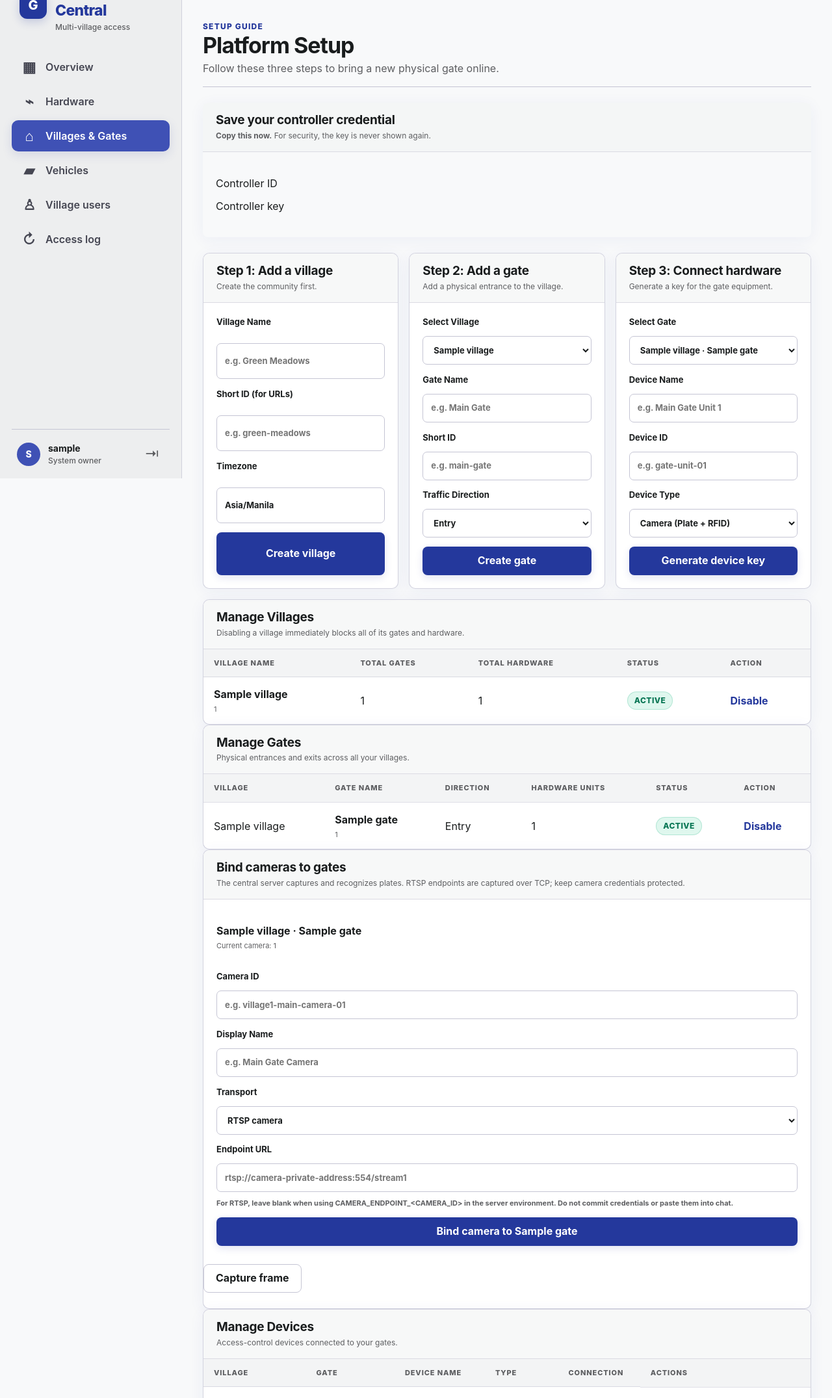
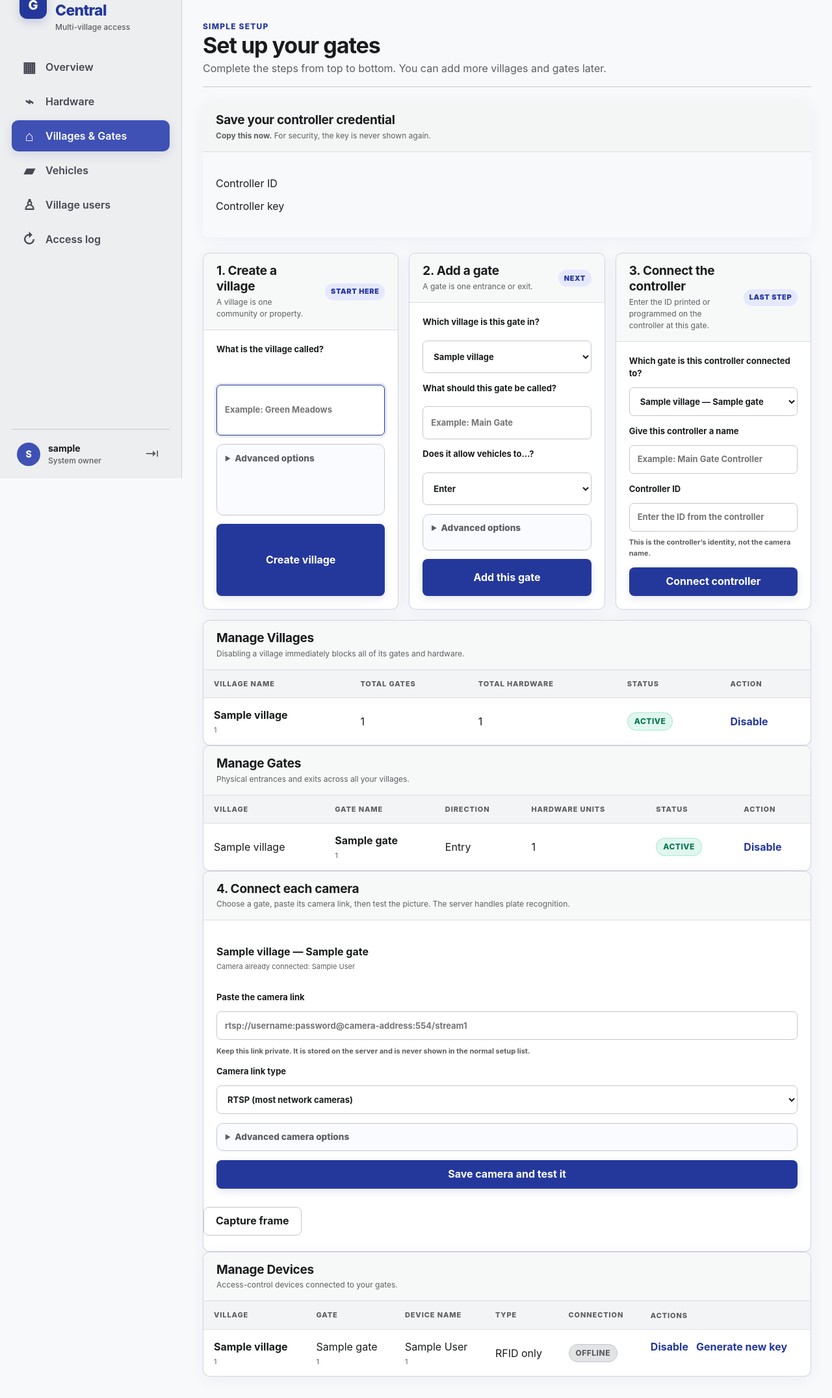
Before and after one commit to T-REXX9/plate-program, a Flask app: page /sites in a window 1280 px wide. Shown: the part 64-2215 px from the top of the page at 65% size. After the commit the page ends 2182 px from the top, so only its background shows below. Run offline with Flask 3, Linux system fonts and the light colour scheme; the visitor is signed in with stand-in values (Sample User, id 1); tables that the repository leaves empty hold one stand-in row (values such as "Sample post").

Commit message:
Simplify village and gate setup

```diff
--- a/web/app.py
+++ b/web/app.py
@@ -1093,15 +1093,23 @@ def normalize_uid(value: str, label: str) -> str:
     return normalize_tenant_uid(value, label)
 
 
+def generated_uid(name: str, label: str) -> str:
+    """Create a readable technical ID from a user-facing name."""
+    candidate = re.sub(r"[^A-Za-z0-9]+", "-", name.strip().lower()).strip("-")
+    if not candidate:
+        raise ValueError(f"Enter a valid {label.lower()} name.")
+    return normalize_uid(candidate[:64].rstrip("-"), label)
+
+
 @app.post("/sites/villages")
 @role_required("administrator")
 def village_create():
+    name = " ".join(request.form.get("name", "").split())
     try:
-        village_uid = normalize_uid(request.form.get("village_uid", ""), "Village ID")
+        village_uid = normalize_uid(request.form.get("village_uid", ""), "Village ID") if request.form.get("village_uid", "").strip() else generated_uid(name, "Village ID")
     except ValueError as error:
         flash(str(error), "error")
         return redirect(url_for("sites"))
-    name = " ".join(request.form.get("name", "").split())
     timezone = request.form.get("timezone", "Asia/Manila").strip()
     if not 2 <= len(name) <= 160 or not re.fullmatch(r"[A-Za-z0-9_+./-]{1,64}", timezone):
         flash("Enter a valid village name and timezone.", "error")
@@ -1124,13 +1132,13 @@ def village_create():
 @app.post("/sites/gates")
 @role_required("administrator")
 def gate_create():
+    name = " ".join(request.form.get("name", "").split())
     try:
         village_id = int(request.form.get("village_id", "0"))
-        gate_uid = normalize_uid(request.form.get("gate_uid", ""), "Gate ID")
+        gate_uid = normalize_uid(request.form.get("gate_uid", ""), "Gate ID") if request.form.get("gate_uid", "").strip() else generated_uid(name, "Gate ID")
     except (ValueError, TypeError) as error:
         flash(str(error), "error")
         return redirect(url_for("sites"))
-    name = " ".join(request.form.get("name", "").split())
     direction = request.form.get("direction", "entry")
     if not 2 <= len(name) <= 160 or direction not in {"entry", "exit", "both"}:
         flash("Enter a valid gate name and direction.", "error")
@@ -1156,6 +1164,22 @@ def camera_configure(gate_id: int):
     display_name = " ".join(request.form.get("display_name", "").split())
     transport = request.form.get("transport", "rtsp").strip().lower()
     endpoint_url = request.form.get("endpoint_url", "").strip() or None
+    connection = get_db()
+    gate = connection.execute(
+        """
+        SELECT g.id, g.name, g.village_id, v.name AS village_name
+        FROM gates g JOIN villages v ON v.id = g.village_id
+        WHERE g.id = ?
+        """,
+        (gate_id,),
+    ).fetchone()
+    if gate is None:
+        flash("The selected gate does not exist.", "error")
+        return redirect(url_for("sites"))
+    if not camera_uid:
+        camera_uid = generated_uid(f"{gate['name']}-camera", "Camera ID")
+    if not display_name:
+        display_name = f"{gate['name']} Camera"
     configured_endpoint = endpoint_url or os.environ.get(
         camera_endpoint_env_name(camera_uid), ""
     ).strip() or None
@@ -1166,18 +1190,6 @@ def camera_configure(gate_id: int):
         return redirect(url_for("sites"))
     if not 2 <= len(display_name) <= 100:
         flash("Enter a valid camera name.", "error")
-        return redirect(url_for("sites"))
-    connection = get_db()
-    gate = connection.execute(
-        """
-        SELECT g.id, g.name, g.village_id, v.name AS village_name
-        FROM gates g JOIN villages v ON v.id = g.village_id
-        WHERE g.id = ?
-        """,
-        (gate_id,),
-    ).fetchone()
-    if gate is None:
-        flash("The selected gate does not exist.", "error")
         return redirect(url_for("sites"))
     try:
         connection.execute(
--- a/web/static/styles.css
+++ b/web/static/styles.css
@@ -547,6 +547,30 @@ input:focus, select:focus, textarea:focus { border-color: var(--primary); outlin
   display: flex;
   flex-direction: column;
 }
+.setup-step {
+  flex: 0 0 auto;
+  padding: .3rem .55rem;
+  border-radius: 999px;
+  color: var(--primary);
+  background: var(--primary-soft);
+  font-size: .68rem;
+  font-weight: 900;
+  letter-spacing: .06em;
+}
+.advanced-option {
+  padding: .65rem .8rem;
+  border: 1px solid var(--outline);
+  border-radius: .65rem;
+  background: #fafbfe;
+}
+.advanced-option summary {
+  color: var(--muted);
+  cursor: pointer;
+  font-size: .85rem;
+  font-weight: 800;
+}
+.advanced-option[open] summary { margin-bottom: .75rem; }
+.advanced-option label { margin-top: .7rem; }
 .site-admin-grid .panel-heading h2 {
   color: var(--accent);
   font-weight: 700;
--- a/web/templates/sites.html
+++ b/web/templates/sites.html
@@ -3,7 +3,7 @@
 {% block page_name %}Villages & Gates{% endblock %}
 {% block content %}
 <div class="page-heading compact-heading">
-  <div><p class="eyebrow">Setup Guide</p><h1>Platform Setup</h1><p>Follow these three steps to bring a new physical gate online.</p></div>
+  <div><p class="eyebrow">Simple setup</p><h1>Set up your gates</h1><p>Complete the steps from top to bottom. You can add more villages and gates later.</p></div>
 </div>
 
 {% if new_credential %}
@@ -15,37 +15,36 @@
 
 <div class="site-admin-grid">
   <section class="panel">
-    <div class="panel-heading"><div><h2>Step 1: Add a village</h2><p>Create the community first.</p></div></div>
+    <div class="panel-heading"><div><h2>1. Create a village</h2><p>A village is one community or property.</p></div><span class="setup-step">START HERE</span></div>
     <form class="stacked-form" method="post" action="{{ url_for('village_create') }}">
       <input type="hidden" name="csrf_token" value="{{ csrf_token() }}">
-      <label>Village Name<input name="name" required maxlength="160" placeholder="e.g. Green Meadows"></label>
-      <label>Short ID (for URLs)<input name="village_uid" required maxlength="64" placeholder="e.g. green-meadows"></label>
-      <label>Timezone<input name="timezone" value="Asia/Manila" required maxlength="64"></label>
+      <label>What is the village called?<input name="name" required maxlength="160" placeholder="Example: Green Meadows" autofocus></label>
+      <details class="advanced-option"><summary>Advanced options</summary><label>Technical village ID<input name="village_uid" maxlength="64" placeholder="Leave blank to create automatically"></label><label>Timezone<input name="timezone" value="Asia/Manila" maxlength="64"></label></details>
       <button class="primary-button" type="submit">Create village</button>
     </form>
   </section>
 
   <section class="panel" style="opacity: {{ '1' if villages else '0.5' }};">
-    <div class="panel-heading"><div><h2>Step 2: Add a gate</h2><p>Add a physical entrance to the village.</p></div></div>
+    <div class="panel-heading"><div><h2>2. Add a gate</h2><p>A gate is one entrance or exit.</p></div><span class="setup-step">NEXT</span></div>
     <form class="stacked-form" method="post" action="{{ url_for('gate_create') }}">
       <input type="hidden" name="csrf_token" value="{{ csrf_token() }}">
-      <label>Select Village<select name="village_id" required {% if not villages %}disabled{% endif %}>{% for village in villages %}<option value="{{ village.id }}">{{ village.name }}</option>{% endfor %}</select></label>
-      <label>Gate Name<input name="name" required maxlength="160" placeholder="e.g. Main Gate" {% if not villages %}disabled{% endif %}></label>
-      <label>Short ID<input name="gate_uid" required maxlength="64" placeholder="e.g. main-gate" {% if not villages %}disabled{% endif %}></label>
-      <label>Traffic Direction<select name="direction" {% if not villages %}disabled{% endif %}><option value="entry">Entry</option><option value="exit">Exit</option><option value="both">Entry and exit</option></select></label>
-      <button class="primary-button" type="submit" {% if not villages %}disabled{% endif %}>Create gate</button>
+      <label>Which village is this gate in?<select name="village_id" required {% if not villages %}disabled{% endif %}>{% for village in villages %}<option value="{{ village.id }}">{{ village.name }}</option>{% endfor %}</select></label>
+      <label>What should this gate be called?<input name="name" required maxlength="160" placeholder="Example: Main Gate" {% if not villages %}disabled{% endif %}></label>
+      <label>Does it allow vehicles to…?<select name="direction" {% if not villages %}disabled{% endif %}><option value="entry">Enter</option><option value="exit">Exit</option><option value="both">Enter and exit</option></select></label>
+      <details class="advanced-option"><summary>Advanced options</summary><label>Technical gate ID<input name="gate_uid" maxlength="64" placeholder="Leave blank to create automatically"></label></details>
+      <button class="primary-button" type="submit" {% if not villages %}disabled{% endif %}>Add this gate</button>
     </form>
   </section>
 
   <section class="panel" style="opacity: {{ '1' if gates else '0.5' }};">
-    <div class="panel-heading"><div><h2>Step 3: Connect hardware</h2><p>Generate a key for the gate equipment.</p></div></div>
+    <div class="panel-heading"><div><h2>3. Connect the controller</h2><p>Enter the ID printed or programmed on the controller at this gate.</p></div><span class="setup-step">LAST STEP</span></div>
     <form class="stacked-form" method="post" action="{{ url_for('controller_create') }}">
       <input type="hidden" name="csrf_token" value="{{ csrf_token() }}">
-      <label>Select Gate<select name="gate_id" required {% if not gates %}disabled{% endif %}>{% for gate in gates %}<option value="{{ gate.id }}">{{ gate.village_name }} · {{ gate.name }}</option>{% endfor %}</select></label>
-      <label>Device Name<input name="display_name" required maxlength="100" placeholder="e.g. Main Gate Unit 1" {% if not gates %}disabled{% endif %}></label>
-      <label>Device ID<input name="controller_uid" required maxlength="64" placeholder="e.g. gate-unit-01" {% if not gates %}disabled{% endif %}></label>
-      <label>Device Type<select name="controller_type" {% if not gates %}disabled{% endif %}><option value="plate">Camera (Plate + RFID)</option><option value="rfid">RFID Reader only</option></select></label>
-      <button class="primary-button" type="submit" {% if not gates %}disabled{% endif %}>Generate device key</button>
+      <label>Which gate is this controller connected to?<select name="gate_id" required {% if not gates %}disabled{% endif %}>{% for gate in gates %}<option value="{{ gate.id }}">{{ gate.village_name }} — {{ gate.name }}</option>{% endfor %}</select></label>
+      <label>Give this controller a name<input name="display_name" required maxlength="100" placeholder="Example: Main Gate Controller" {% if not gates %}disabled{% endif %}></label>
+      <label>Controller ID<input name="controller_uid" required maxlength="64" placeholder="Enter the ID from the controller" {% if not gates %}disabled{% endif %}><small class="cell-note">This is the controller’s identity, not the camera name.</small></label>
+      <input type="hidden" name="controller_type" value="plate">
+      <button class="primary-button" type="submit" {% if not gates %}disabled{% endif %}>Connect controller</button>
     </form>
   </section>
 </div>
@@ -76,16 +75,15 @@
 </section>
 
 <section class="panel">
-  <div class="panel-heading"><div><h2>Bind cameras to gates</h2><p>The central server captures and recognizes plates. RTSP endpoints are captured over TCP; keep camera credentials protected.</p></div></div>
+  <div class="panel-heading"><div><h2>4. Connect each camera</h2><p>Choose a gate, paste its camera link, then test the picture. The server handles plate recognition.</p></div></div>
   {% for gate in gates %}
   <form class="stacked-form" method="post" action="{{ url_for('camera_configure', gate_id=gate.id) }}" style="margin-bottom: 1.5rem;">
     <input type="hidden" name="csrf_token" value="{{ csrf_token() }}">
-    <p><strong>{{ gate.village_name }} · {{ gate.name }}</strong>{% if gate.camera_uid %}<small class="cell-note">Current camera: {{ gate.camera_uid }}</small>{% endif %}</p>
-    <label>Camera ID<input name="camera_uid" required maxlength="64" placeholder="e.g. village1-main-camera-01"></label>
-    <label>Display Name<input name="display_name" required maxlength="100" placeholder="e.g. Main Gate Camera"></label>
-    <label>Transport<select name="transport"><option value="rtsp"{% if gate.camera_transport == 'rtsp' %} selected{% endif %}>RTSP camera</option><option value="http_mjpeg"{% if gate.camera_transport == 'http_mjpeg' %} selected{% endif %}>HTTP/MJPEG camera</option><option value="agent"{% if gate.camera_transport == 'agent' %} selected{% endif %}>Camera agent</option></select></label>
-    <label>Endpoint URL<input name="endpoint_url" type="url" maxlength="1000" placeholder="rtsp://camera-private-address:554/stream1"><small class="cell-note">For RTSP, leave blank when using CAMERA_ENDPOINT_&lt;CAMERA_ID&gt; in the server environment. Do not commit credentials or paste them into chat.</small></label>
-    <button class="primary-button" type="submit">Bind camera to {{ gate.name }}</button>
+    <p><strong>{{ gate.village_name }} — {{ gate.name }}</strong>{% if gate.camera_uid %}<small class="cell-note">Camera already connected: {{ gate.camera_name }}</small>{% endif %}</p>
+    <label>Paste the camera link<input name="endpoint_url" type="url" maxlength="1000" placeholder="rtsp://username:password@camera-address:554/stream1"><small class="cell-note">Keep this link private. It is stored on the server and is never shown in the normal setup list.</small></label>
+    <label>Camera link type<select name="transport"><option value="rtsp"{% if gate.camera_transport == 'rtsp' %} selected{% endif %}>RTSP (most network cameras)</option><option value="http_mjpeg"{% if gate.camera_transport == 'http_mjpeg' %} selected{% endif %}>HTTP/MJPEG</option><option value="agent"{% if gate.camera_transport == 'agent' %} selected{% endif %}>Camera agent</option></select></label>
+    <details class="advanced-option"><summary>Advanced camera options</summary><label>Camera ID<input name="camera_uid" maxlength="64" placeholder="Leave blank to create automatically"></label><label>Camera display name<input name="display_name" maxlength="100" placeholder="Leave blank to use the gate name"></label></details>
+    <button class="primary-button" type="submit">Save camera and test it</button>
   </form>
   {% if gate.camera_uid %}
   <form method="post" action="{{ url_for('camera_test', gate_id=gate.id) }}" style="margin-top: -1rem; margin-bottom: 1.5rem;">
```
